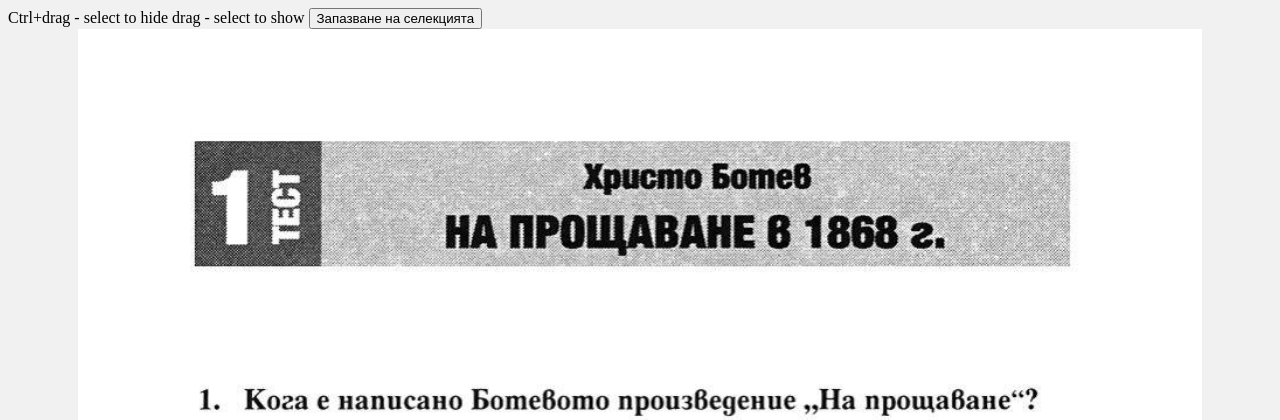
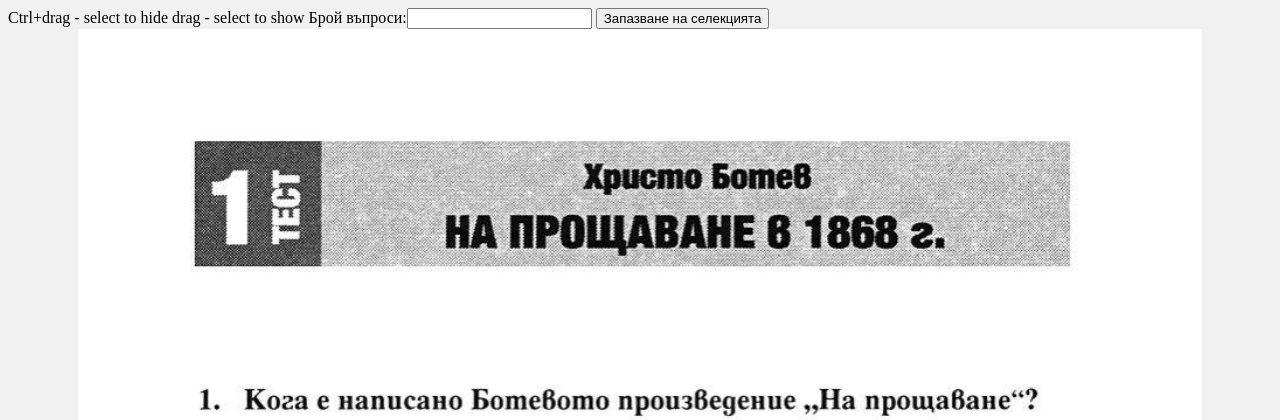
Before and after one commit to Nasko-Kurtakov/WebProject, a PHP site: page /createTemplate.php in a window 1280 px wide. Shown: the top 420 px of the page. Run offline with PHP 8.4, Linux system fonts and the light colour scheme.

Commit message:
create template to add num of questions

```diff
--- a/views/createTemplate.php
+++ b/views/createTemplate.php
@@ -19,6 +19,7 @@
 <div>
     <span>Ctrl+drag - select to hide </span>
     <span>drag - select to show</span>
+    <span><label>Брой въпроси:<input type="text" data-bind="value: $data.numOfQuestions"></label></span>
     <button class="save-areas" data-bind="click:$data.saveAreas">Запазване на селекцията</button>
 </div>
 <div class="controlls"></div>
```
